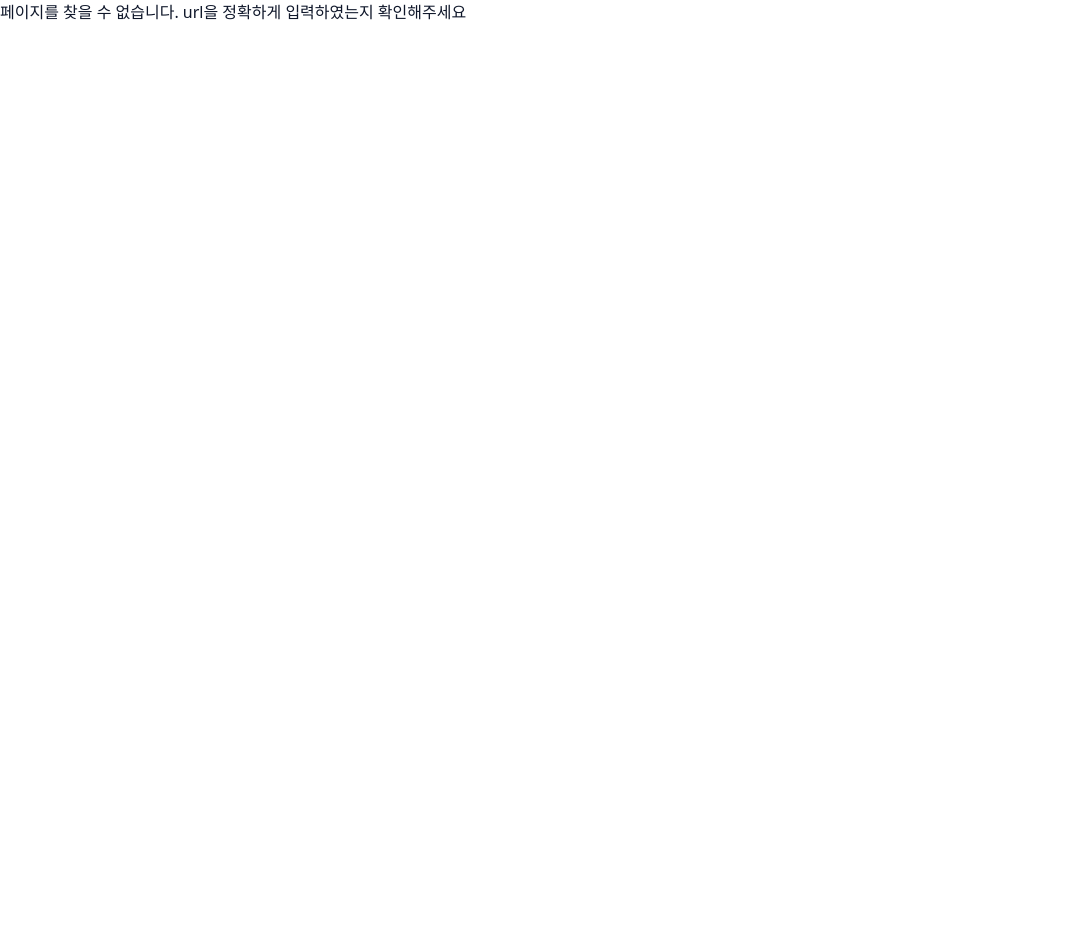
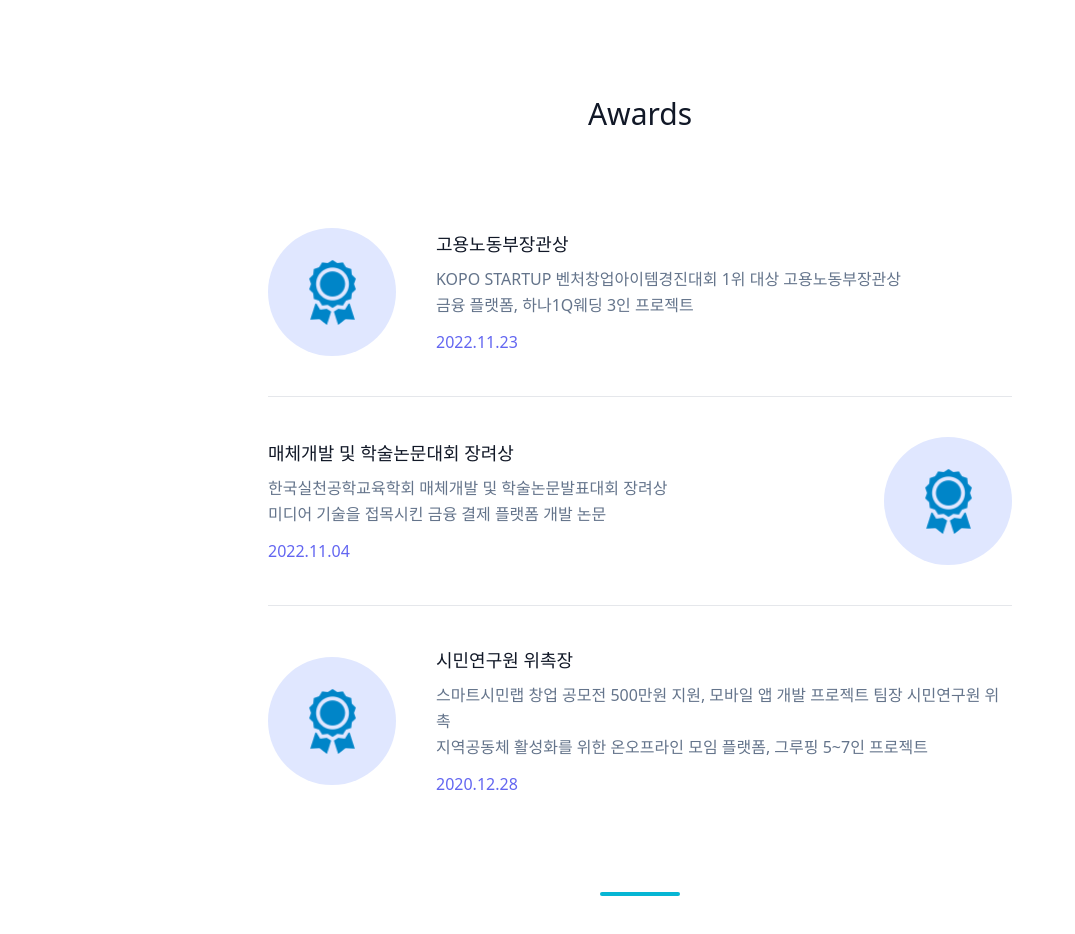
Before and after one commit to jinsumin/next-portfolio, a Next.js app: page /awards in a window 1280 px wide. Before the commit this address had no page. Shown: the top 934 px of the page, without its empty margins (0-1075 px from the left). Before the commit the page ends 800 px from the top, so only its background shows below. Built offline with nearby package versions, Linux system fonts and the light colour scheme.

Commit message:
awards section

```diff
--- a/components/header.js
+++ b/components/header.js
@@ -34,6 +34,9 @@ export default function Header() {
             </a>
             <a href="#about-section" className="mr-5 hover:text-gray-900">
               About
+            </a>
+            <a href="#awards-section" className="mr-5 hover:text-gray-900">
+              Awards
             </a>
             <a href="#skills-section" className="mr-5 hover:text-gray-900">
               Skills
--- /dev/null
+++ b/pages/awards.js
@@ -0,0 +1,81 @@
+import Image from "next/image";
+import React from "react";
+import image from "/public/medal.png";
+
+const Awards = () => {
+  return (
+    <div id="awards-section">
+      <section className="text-gray-600 body-font">
+        <div className="container px-5 py-24 mx-auto">
+          <div className="flex flex-col text-center w-full mb-20">
+            <h1 className="sm:text-3xl text-2xl font-medium title-font mb-4 text-gray-900">
+              Awards
+            </h1>
+          </div>
+          <div className="flex items-center lg:w-3/5 mx-auto border-b pb-10 mb-10 border-gray-200 sm:flex-row flex-col">
+            <div className="sm:w-32 sm:h-32 h-20 w-20 sm:mr-10 inline-flex items-center justify-center rounded-full bg-indigo-100 text-indigo-500 flex-shrink-0">
+              <Image src={image} alt="school" width={65} height={65} />
+            </div>
+            <div className="flex-grow sm:text-left text-center mt-6 sm:mt-0">
+              <h2 className="text-gray-900 text-lg title-font font-medium mb-2">
+                고용노동부장관상
+              </h2>
+              <p className="leading-relaxed text-base">
+                KOPO STARTUP 벤처창업아이템경진대회 1위 대상 고용노동부장관상
+                <br />
+                금융 플랫폼, 하나1Q웨딩 3인 프로젝트
+              </p>
+              <p className="mt-3 text-indigo-500 inline-flex items-center">
+                2022.11.23
+              </p>
+            </div>
+          </div>
+
+          <div className="flex items-center lg:w-3/5 mx-auto border-b pb-10 mb-10 border-gray-200 sm:flex-row flex-col">
+            <div className="flex-grow sm:text-left text-center mt-6 sm:mt-0">
+              <h2 className="text-gray-900 text-lg title-font font-medium mb-2">
+                매체개발 및 학술논문대회 장려상
+              </h2>
+              <p className="leading-relaxed text-base">
+                한국실천공학교육학회 매체개발 및 학술논문발표대회 장려상
+                <br />
+                미디어 기술을 접목시킨 금융 결제 플랫폼 개발 논문
+              </p>
+              <p className="mt-3 text-indigo-500 inline-flex items-center">
+                2022.11.04
+              </p>
+            </div>
+            <div className="sm:w-32 sm:order-none order-first sm:h-32 h-20 w-20 sm:ml-10 inline-flex items-center justify-center rounded-full bg-indigo-100 text-indigo-500 flex-shrink-0">
+              <Image src={image} alt="school" width={65} height={65} />
+            </div>
+          </div>
+          <div className="flex items-center lg:w-3/5 mx-auto sm:flex-row flex-col">
+            <div className="sm:w-32 sm:h-32 h-20 w-20 sm:mr-10 inline-flex items-center justify-center rounded-full bg-indigo-100 text-indigo-500 flex-shrink-0">
+              <Image src={image} alt="school" width={65} height={65} />
+            </div>
+            <div className="flex-grow sm:text-left text-center mt-6 sm:mt-0">
+              <h2 className="text-gray-900 text-lg title-font font-medium mb-2">
+                시민연구원 위촉장
+              </h2>
+              <p className="leading-relaxed text-base">
+                스마트시민랩 창업 공모전 500만원 지원, 모바일 앱 개발 프로젝트
+                팀장 시민연구원 위촉
+                <br />
+                지역공동체 활성화를 위한 온오프라인 모임 플랫폼, 그루핑 5~7인
+                프로젝트
+              </p>
+              <p className="mt-3 text-indigo-500 inline-flex items-center">
+                2020.12.28
+              </p>
+            </div>
+          </div>
+        </div>
+        <div className="flex flex-col items-center w-full mb-12">
+          <span className="h-1 w-20 rounded bg-cyan-500"></span>
+        </div>
+      </section>
+    </div>
+  );
+};
+
+export default Awards;
--- a/pages/experience.js
+++ b/pages/experience.js
@@ -26,7 +26,7 @@ export default function Experience() {
               </div>
             </div>
             <div className="flex-grow md:pl-8 pl-6 flex sm:items-center items-start flex-col sm:flex-row">
-              <div className="flex-shrink-0 w-24 h-24 bg-cyan-100 text-cyan-500 rounded-full inline-flex items-center justify-center">
+              <div className="flex-shrink-0 w-24 h-24 bg-indigo-100 text-cyan-500 rounded-full inline-flex items-center justify-center">
                 <Image src={image01} alt="school" />
               </div>
               <div className="flex-grow sm:pl-6 mt-6 sm:mt-0">
@@ -48,7 +48,7 @@ export default function Experience() {
               </div>
             </div>
             <div className="flex-grow md:pl-8 pl-6 flex sm:items-center items-start flex-col sm:flex-row">
-              <div className="flex-shrink-0 w-24 h-24 bg-cyan-100 text-cyan-500 rounded-full inline-flex items-center justify-center">
+              <div className="flex-shrink-0 w-24 h-24 bg-indigo-100 text-cyan-500 rounded-full inline-flex items-center justify-center">
                 <Image src={image02} alt="school" width={65} height={65}/>
               </div>
               <div className="flex-grow sm:pl-6 mt-6 sm:mt-0">
@@ -69,7 +69,7 @@ export default function Experience() {
               </div>
             </div>
             <div className="flex-grow md:pl-8 pl-6 flex sm:items-center items-start flex-col sm:flex-row">
-              <div className="flex-shrink-0 w-24 h-24 bg-cyan-100 text-cyan-500 rounded-full inline-flex items-center justify-center">
+              <div className="flex-shrink-0 w-24 h-24 bg-indigo-100 text-cyan-500 rounded-full inline-flex items-center justify-center">
                 <Image src={image03} alt="school" width={65} height={65}/>
               </div>
               <div className="flex-grow sm:pl-6 mt-6 sm:mt-0">
@@ -90,7 +90,7 @@ export default function Experience() {
               </div>
             </div>
             <div className="flex-grow md:pl-8 pl-6 flex sm:items-center items-start flex-col sm:flex-row">
-              <div className="flex-shrink-0 w-24 h-24 bg-cyan-100 text-cyan-500 rounded-full inline-flex items-center justify-center">
+              <div className="flex-shrink-0 w-24 h-24 bg-indigo-100 text-cyan-500 rounded-full inline-flex items-center justify-center">
                 <Image src={image04} alt="school" width={50} height={50}/>
               </div>
               <div className="flex-grow sm:pl-6 mt-6 sm:mt-0">
@@ -111,7 +111,7 @@ export default function Experience() {
               </div>
             </div>
             <div className="flex-grow md:pl-8 pl-6 flex sm:items-center items-start flex-col sm:flex-row">
-              <div className="flex-shrink-0 w-24 h-24 bg-cyan-100 text-cyan-500 rounded-full inline-flex items-center justify-center">
+              <div className="flex-shrink-0 w-24 h-24 bg-indigo-100 text-cyan-500 rounded-full inline-flex items-center justify-center">
                 <Image src={image05} alt="school" width={55} height={55}/>
               </div>
               <div className="flex-grow sm:pl-6 mt-6 sm:mt-0">
--- a/pages/index.js
+++ b/pages/index.js
@@ -7,6 +7,7 @@ import Projects from "./projects";
 import Skills from "./skills";
 import Contacts from "./contacts";
 import { TOKEN, DATABASE_ID } from "../config";
+import Awards from "./awards";
 
 export default function Home({ projects }) {
   return (
@@ -19,6 +20,7 @@ export default function Home({ projects }) {
       <div>
         <Main />
         <About />
+        <Awards />
         <Skills />
         <Experience />
         <Projects projects={projects} />
```
Also changed, not shown: public/medal.png (added).
